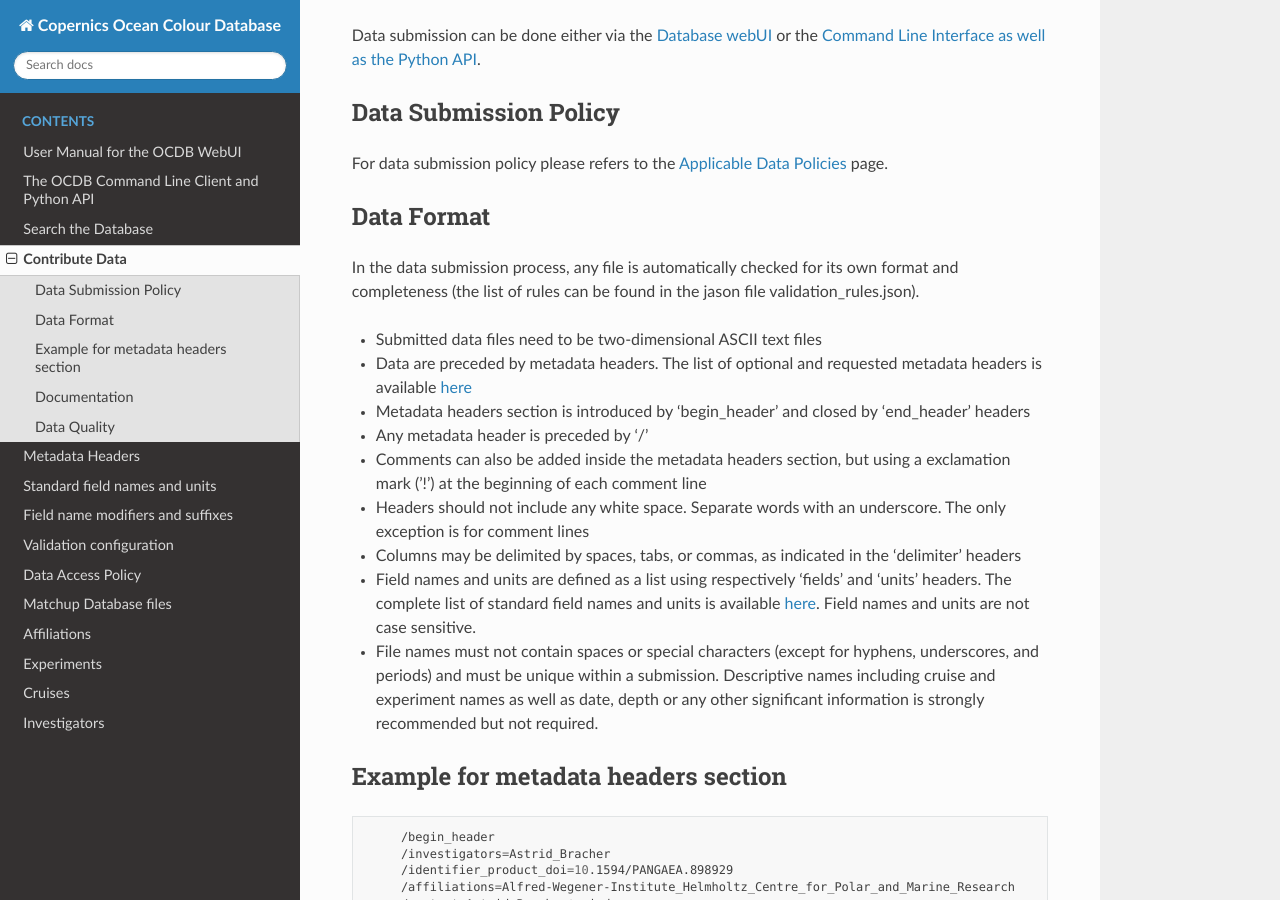
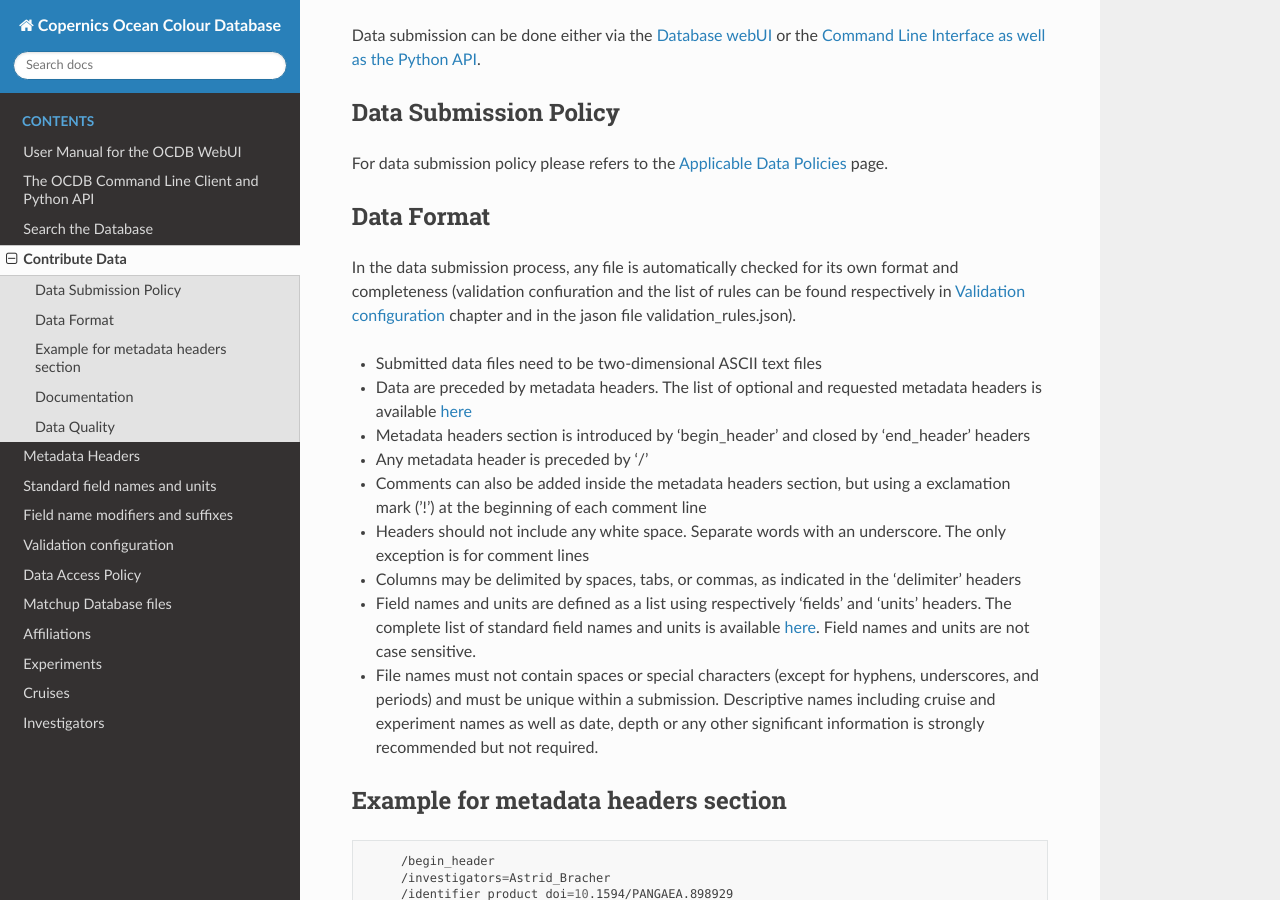
Before and after one commit to javierconcha/ocdb-docs, a Sphinx documentation site: the page built from docs/source/ocdb-contribute.md, in a window 1280 px wide and 900 px high, scrolled down 328 px. Built offline with Sphinx 7.4.7 and the Read the Docs theme 2.0.0, drawn with Linux system fonts in a browser that asks for light colours.

Commit message:
Update ocdb-contribute.md

```diff
--- a/docs/source/ocdb-contribute.md
+++ b/docs/source/ocdb-contribute.md
@@ -13,7 +13,7 @@
 
 ## Data Format
 
-In the data submission process, any file is automatically checked for its own format and completeness (the list of rules can be found in the jason file validation_rules.json).
+In the data submission process, any file is automatically checked for its own format and completeness (validation confiuration and the list of rules can be found respectively in [Validation configuration](ocdb-validation-config.md) chapter and in the jason file validation_rules.json).
 
 * Submitted data files need to be two-dimensional ASCII text files
 * Data are preceded by metadata headers. The list of optional and requested metadata headers is available [here](ocdb-metadata-headers.md)
```
